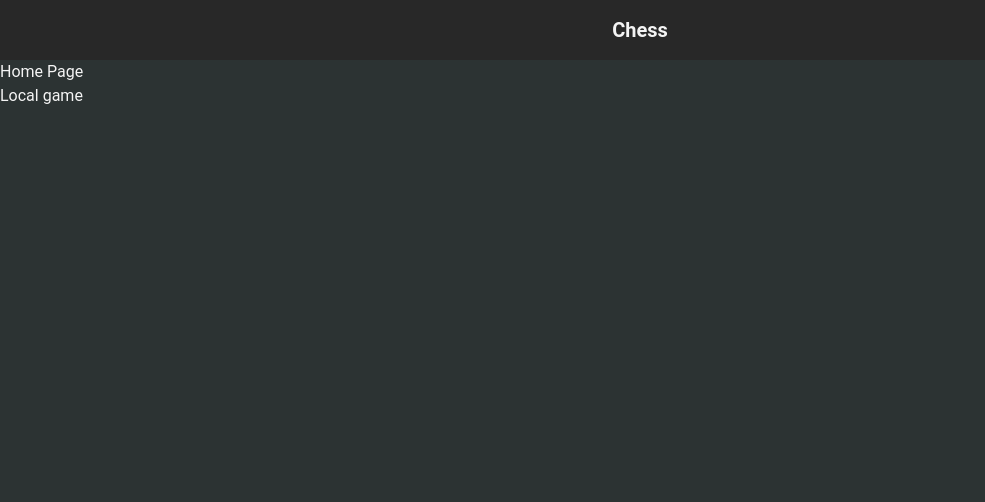
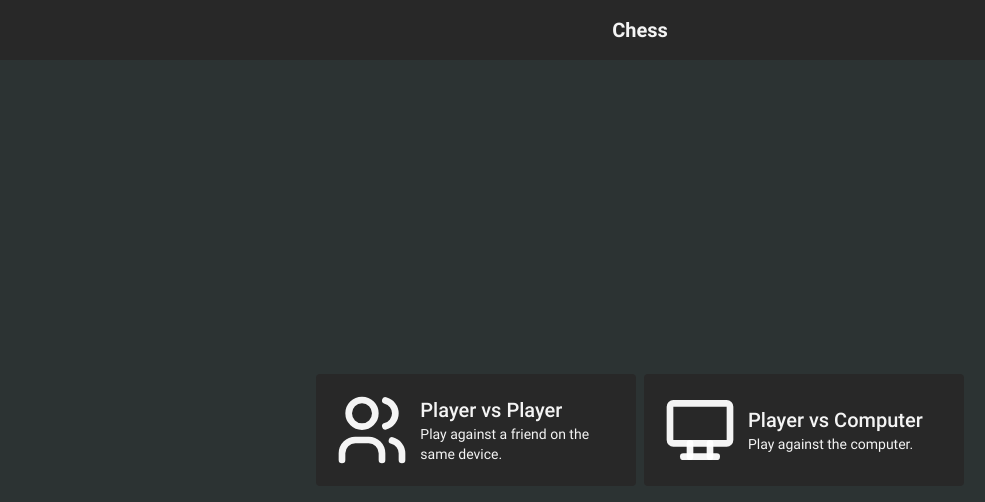
Before and after one commit to aIv4ro/chess, a Next.js app: page / in a window 1280 px wide. Shown: the top 502 px of the page, without its empty margins (0-985 px from the left). Built offline with nearby package versions, Linux system fonts and the light colour scheme.

Commit message:
add game modes in home page

```diff
--- /dev/null
+++ b/app/components/game-mode.tsx
@@ -0,0 +1,34 @@
+import Link from 'next/link'
+
+export function GameMode ({
+  href,
+  title,
+  description,
+  icon,
+  className
+}: {
+  href: string
+  title: string
+  description: string
+  icon: React.ReactNode
+  className?: string
+}) {
+  return (
+    <article className={className}>
+      <Link
+        href={href}
+        className='flex items-center gap-2 bg-secondary hover:bg-secondary/65 transition-colors rounded p-4'
+      >
+        <div className='flex justify-center items-center'>
+          {icon}
+        </div>
+        <div className='flex flex-col justify-center max-w-[25ch]'>
+          <h3 className='text-xl font-semibold'>{title}</h3>
+          <p className='text-sm'>
+            {description}
+          </p>
+        </div>
+      </Link>
+    </article>
+  )
+}
--- /dev/null
+++ b/app/components/icons/computer-icon.tsx
@@ -0,0 +1,24 @@
+import { type IconProps } from './props'
+
+export function ComputerIcon (
+  props: IconProps
+) {
+  return (
+    <svg
+      xmlns="http://www.w3.org/2000/svg"
+      viewBox="0 0 24 24"
+      strokeWidth={2}
+      stroke="currentColor"
+      fill="none"
+      strokeLinecap="round"
+      strokeLinejoin="round"
+      className={props.className}
+    >
+      <path stroke="none" d="M0 0h24v24H0z" fill="none" />
+      <path d="M3 5a1 1 0 0 1 1 -1h16a1 1 0 0 1 1 1v10a1 1 0 0 1 -1 1h-16a1 1 0 0 1 -1 -1v-10z" />
+      <path d="M7 20h10" />
+      <path d="M9 16v4" />
+      <path d="M15 16v4" />
+    </svg>
+  )
+}
--- /dev/null
+++ b/app/components/icons/props.tsx
@@ -0,0 +1,3 @@
+export interface IconProps {
+  className?: string
+}
--- /dev/null
+++ b/app/components/icons/users-icon.tsx
@@ -0,0 +1,24 @@
+import { type IconProps } from './props'
+
+export function UsersIcon (
+  props: IconProps
+) {
+  return (
+    <svg
+      xmlns="http://www.w3.org/2000/svg"
+      viewBox="0 0 24 24"
+      strokeWidth={2}
+      stroke="currentColor"
+      fill="none"
+      strokeLinecap="round"
+      strokeLinejoin="round"
+      {...props}
+    >
+      <path stroke="none" d="M0 0h24v24H0z" fill="none" />
+      <path d="M9 7m-4 0a4 4 0 1 0 8 0a4 4 0 1 0 -8 0" />
+      <path d="M3 21v-2a4 4 0 0 1 4 -4h4a4 4 0 0 1 4 4v2" />
+      <path d="M16 3.13a4 4 0 0 1 0 7.75" />
+      <path d="M21 21v-2a4 4 0 0 0 -3 -3.85" />
+    </svg>
+  )
+}
--- a/app/globals.css
+++ b/app/globals.css
@@ -1,3 +1,27 @@
 @tailwind base;
 @tailwind components;
 @tailwind utilities;
+
+@font-face {
+  font-family: 'Roboto';
+  font-weight: 400;
+  font-style: normal;
+  font-display: swap;
+  src: url('/fonts/roboto-regular.woff2') format('woff2');
+}
+
+@font-face {
+  font-family: 'Roboto';
+  font-weight: 600;
+  font-style: normal;
+  font-display: swap;
+  src: url('/fonts/roboto-semibold.woff2') format('woff2');
+}
+
+@font-face {
+  font-family: 'Roboto';
+  font-weight: 700;
+  font-style: normal;
+  font-display: swap;
+  src: url('/fonts/roboto-bold.woff2') format('woff2');
+}
--- a/app/page.tsx
+++ b/app/page.tsx
@@ -1,8 +1,24 @@
+import { GameMode } from './components/game-mode'
+import { ComputerIcon } from './components/icons/computer-icon'
+import { UsersIcon } from './components/icons/users-icon'
+
 export default function HomePage () {
   return (
-    <div>
-      <h1>Home Page</h1>
-      <a href='/local'>Local game</a>
-    </div>
+    <main className="max-w-2xl m-auto flex-1 flex flex-wrap gap-2 justify-center items-center">
+      <GameMode
+        href='/local'
+        title='Player vs Player'
+        description='Play against a friend on the same device.'
+        icon={<UsersIcon className='w-20 h-20 grow' />}
+        className='flex-1'
+      />
+      <GameMode
+        href='/computer'
+        title='Player vs Computer'
+        description='Play against the computer.'
+        icon={<ComputerIcon className='w-20 h-20' />}
+        className='flex-1'
+      />
+    </main>
   )
 }
```
